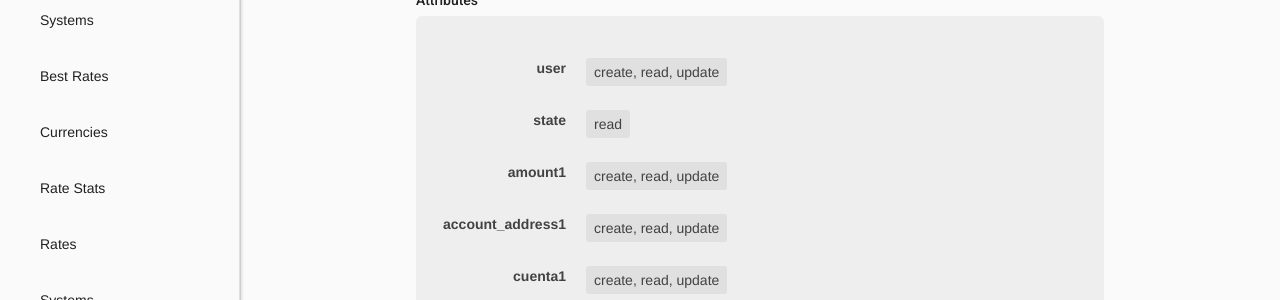
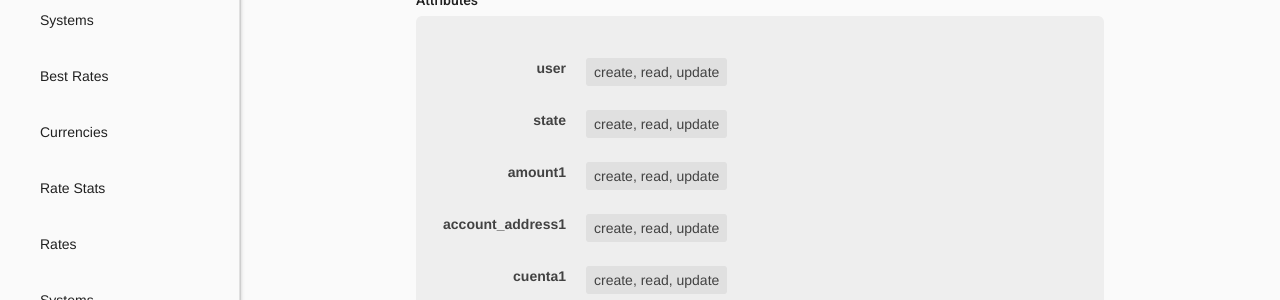
Before and after one commit to reyesoft/dev.saldo.com.ar, a Jekyll site: the page built from _docs/3.0.0/resources/_transactions/transactions.md, in a window 1280 px wide. Shown: the part 260-560 px from the top of the page. Built offline with Jekyll 4.4.1, drawn with Linux system fonts in a browser that asks for light colours; nearby versions of some CDN libraries.

Commit message:
from BB pipeline

```diff
--- a/_docs/3.0.0/resources/_transactions/transactions.md
+++ b/_docs/3.0.0/resources/_transactions/transactions.md
@@ -12,12 +12,10 @@ attributes:
     sortable: 'true'
   -
     name: state
-    crud: read
-    sortable: 'true'
+    crud: 'create, read, update'
   -
     name: amount1
     crud: 'create, read, update'
-    sortable: 'true'
   -
     name: account_address1
     crud: 'create, read, update'
```
Also changed, not shown: other parts of _docs/3.0.0/resources/_transactions/transactions.md (+0 -1 lines), _docs/3.0.0/resources/_users/users.md (+1 -1 lines).
